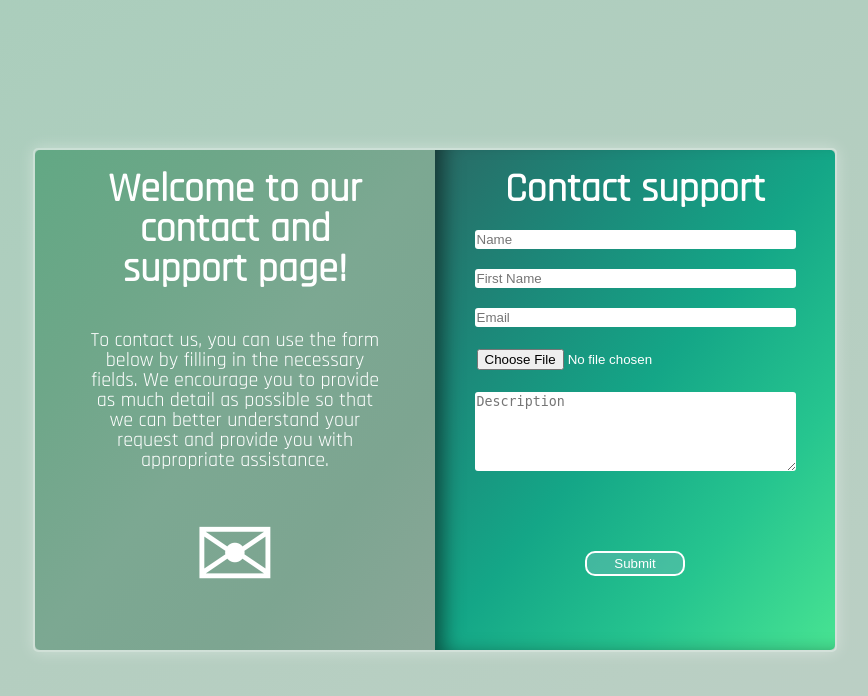
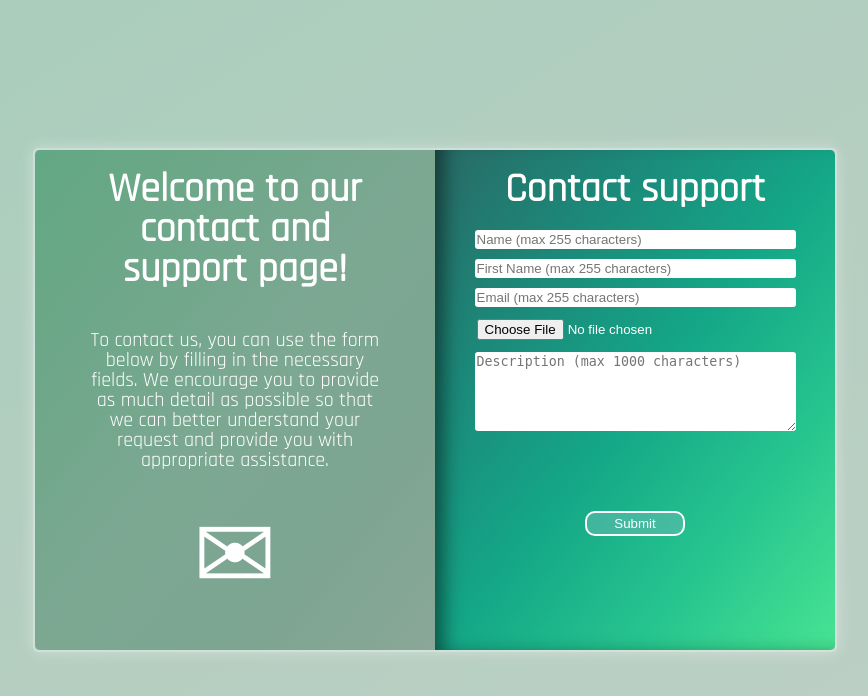
Before and after one commit to Loic-lion/hackers-poulette, a PHP site: page / in a window 1280 px wide. Shown: the top 696 px of the page, without its empty margins (205-1073 px from the left). Run offline with PHP 8.4, Linux system fonts and the light colour scheme; some libraries are stand-ins or nearby versions.

```diff
--- a/assets/scss/_main.scss
+++ b/assets/scss/_main.scss
@@ -124,7 +124,7 @@ body {
         align-items: center;
 
         input {
-          margin-bottom: 20px;
+          margin-bottom: 10px;
           width: 317px;
           border: none;
           border-radius: 3px;
--- a/assets/scss/css/style.css
+++ b/assets/scss/css/style.css
@@ -222,7 +222,7 @@ body .container__support form {
   align-items: center;
 }
 body .container__support form input {
-  margin-bottom: 20px;
+  margin-bottom: 10px;
   width: 317px;
   border: none;
   border-radius: 3px;
--- a/index.php
+++ b/index.php
@@ -38,8 +38,8 @@
 
             $host = "localhost";
             $dbname = "id20939391_hackerp";
-            $username = "root";
-            $password = "";
+            $username = "id20939391_loic";
+            $password = "msi871J5?";
 
             try {
                 $conn = new PDO("mysql:host=$host;dbname=$dbname", $username, $password);
@@ -73,11 +73,11 @@
                 $response .= "Error (insertion db).<br>";
             }
 
-            $response = "<div class='response__ok'>Thank you for contacting us</div>";
+            $response = "<div class='response__ok animate'>Thank you for contacting us</div>";
 
             $name = $firstname = $file = $email = $description = "";
         } else {
-            $response = "<div class='response__fail'>Please fill in all the required fields correctly.</div>";
+            $response = "<div class='response__fail animate'>Please fill in all the required fields correctly.</div>";
         }
 
         echo $response;
@@ -95,12 +95,12 @@
             <form method="post" action="<?php echo htmlspecialchars($_SERVER["PHP_SELF"]); ?>" enctype="multipart/form-data" onsubmit="return validateForm()">
 
 
-                <input type="text" name="name" placeholder="Name">
-                <input type="text" name="firstname" placeholder="First Name">
-                <input type="email" name="email" placeholder="Email">
+                <input type="text" name="name" placeholder="Name (max 255 characters)">
+                <input type="text" name="firstname" placeholder="First Name (max 255 characters)">
+                <input name="email" placeholder="Email (max 255 characters)">
                 <input type="file" name="file">
 
-                <textarea name="description" rows="5" cols="40" placeholder="Description"></textarea>
+                <textarea name="description" rows="5" cols="40" placeholder="Description (max 1000 characters)"></textarea>
                 <span id="error" class="error"></span>
                 <div class="g-recaptcha" data-sitekey="6Lcurq8mAAAAAPtjE1hMOJjuQeFEGjP3gM8n7SWZ"></div>
 
```
Also changed, not shown: 1 other file.
